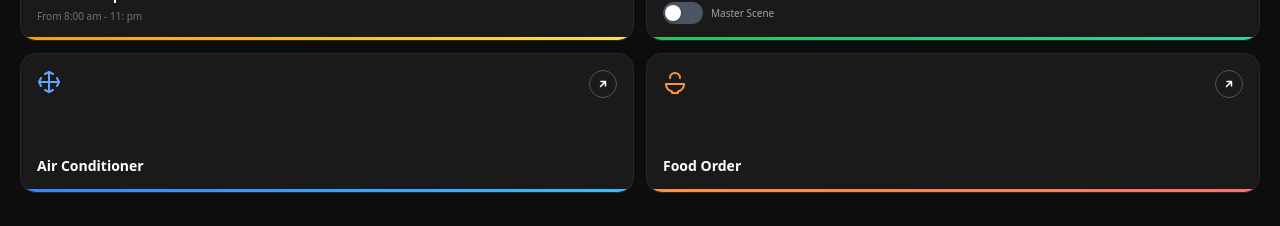
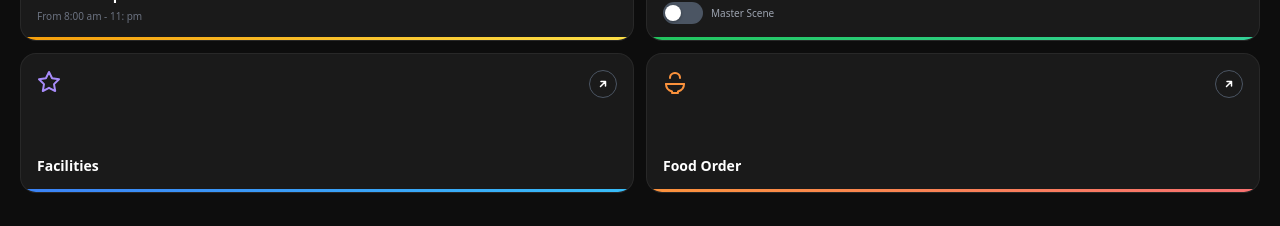
Before and after one commit to RunjanKumar/web-link, a React (Vite) app: page /dashboard in a window 1280 px wide. Shown: the part 446-672 px from the top of the page. Built offline with nearby package versions, Linux system fonts and the light colour scheme; no server answers.

Commit message:
replace ac quick action to facility

```diff
--- a/src/UI/dashboard/component/QuickActions.jsx
+++ b/src/UI/dashboard/component/QuickActions.jsx
@@ -2,7 +2,7 @@ import { useNavigate } from 'react-router-dom';
 
 function ActionIcon({ type }) {
   const props = { width: 24, height: 24, viewBox: '0 0 24 24', fill: 'none', strokeWidth: 2, strokeLinecap: 'round', strokeLinejoin: 'round' };
-  const colors = { bell: '#facc15', bulb: '#4ade80', snow: '#60a5fa', food: '#fb923c' };
+  const colors = { bell: '#facc15', bulb: '#4ade80', snow: '#60a5fa', food: '#fb923c', facilities: '#a78bfa' };
   const s = colors[type];
 
   switch (type) {
@@ -10,6 +10,7 @@ function ActionIcon({ type }) {
     case 'bulb': return <svg {...props} stroke={s}><path d="M9 18h6" /><path d="M10 22h4" /><path d="M15.09 14c.18-.98.65-1.74 1.41-2.5A4.65 4.65 0 0 0 18 8 6 6 0 0 0 6 8c0 1 .23 2.23 1.5 3.5A4.61 4.61 0 0 1 8.91 14" /></svg>;
     case 'snow': return <svg {...props} stroke={s}><path d="M12 2v20" /><path d="m8 4 4-2 4 2" /><path d="m8 20 4 2 4-2" /><path d="M2 12h20" /><path d="m4 8-2 4 2 4" /><path d="m20 8 2 4-2 4" /></svg>;
     case 'food': return <svg {...props} stroke={s}><path d="M17 8c0-5-5-5-5-5s-5 0-5 5" /><path d="M3 14h18" /><path d="M3 14c0 3.5 2.5 6.5 6 7.5V23h6v-1.5c3.5-1 6-4 6-7.5" /></svg>;
+    case 'facilities': return <svg {...props} stroke={s}><polygon points="12 2 15.09 8.26 22 9.27 17 14.14 18.18 21.02 12 17.77 5.82 21.02 7 14.14 2 9.27 8.91 8.26 12 2" /></svg>;
     default: return null;
   }
 }
@@ -26,7 +27,7 @@ export default function QuickActions({ masterSwitch, onToggleMaster }) {
   const actionsData = [
     { id: 1, icon: 'bell', title: 'Service Request', sub: 'From 8:00 am - 11: pm', accent: 'bg-gradient-to-r from-amber-500 to-yellow-300', route: '/services' },
     { id: 2, icon: 'bulb', title: 'Lights Control', accent: 'bg-gradient-to-r from-green-500 to-emerald-400', hasSwitch: true, route: '/lights' },
-    { id: 3, icon: 'snow', title: 'Air Conditioner', accent: 'bg-gradient-to-r from-blue-500 to-sky-400', route: '/ac' },
+    { id: 3, icon: 'facilities', title: 'Facilities', accent: 'bg-gradient-to-r from-blue-500 to-sky-400', route: '/facilities' },
     { id: 4, icon: 'food', title: 'Food Order', accent: 'bg-gradient-to-r from-orange-400 to-red-400',route: '/food' },
   ];
 
```
